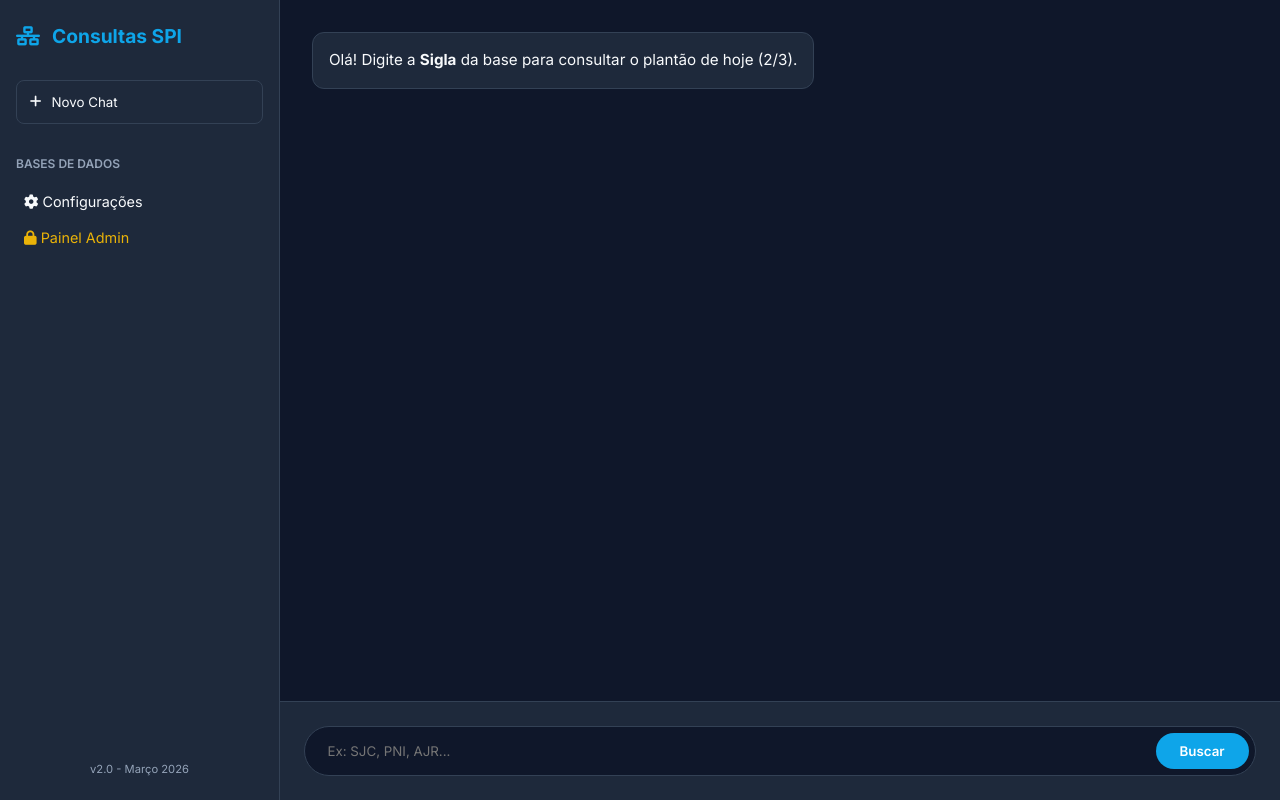
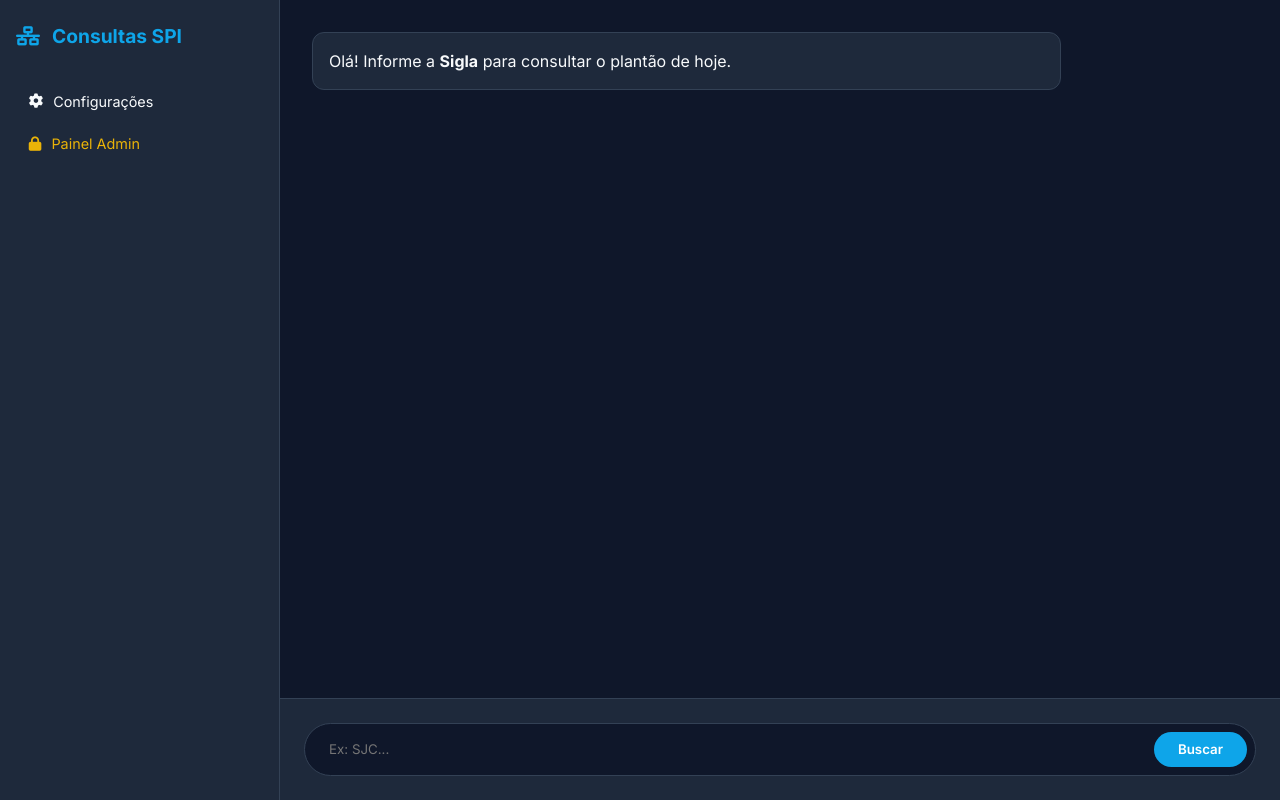
Before and after one commit to VictorOli23/Consultas-SPI, a Flask app: page / in a window 1280 px wide. Run offline with Flask 3, Linux system fonts and the light colour scheme; some libraries are stand-ins or nearby versions.

Commit message:
Update index.html

```diff
--- a/templates/index.html
+++ b/templates/index.html
@@ -6,7 +6,6 @@
     <title>Consultas SPI - Dashboard</title>
     <link href="https://fonts.googleapis.com/css2?family=Inter:wght@400;500;600;700&display=swap" rel="stylesheet">
     <link rel="stylesheet" href="https://cdnjs.cloudflare.com/ajax/libs/font-awesome/6.4.0/css/all.min.css">
-
     <style>
         :root {
             --bg-app: #0f172a; --bg-panel: #1e293b; --bg-hover: #334155;
@@ -14,263 +13,158 @@
             --text-muted: #94a3b8; --border: #334155; --warning: #eab308;
             --success: #22c55e; --danger: #ef4444;
         }
+        * { margin: 0; padding: 0; box-sizing: border-box; font-family: 'Inter', sans-serif; }
+        body { background-color: var(--bg-app); color: var(--text-main); height: 100vh; display: flex; overflow: hidden; }
 
-        body.light-mode {
-            --bg-app: #f1f5f9; --bg-panel: #ffffff; --bg-hover: #e2e8f0;
-            --primary: #0284c7; --primary-hover: #0369a1; --text-main: #0f172a;
-            --text-muted: #64748b; --border: #cbd5e1;
-        }
-
-        * { margin: 0; padding: 0; box-sizing: border-box; font-family: 'Inter', sans-serif; }
-
-        body {
-            background-color: var(--bg-app); color: var(--text-main); height: 100vh;
-            display: flex; overflow: hidden; transition: background-color 0.3s, color 0.3s;
-        }
-
-        /* ----- SIDEBAR ESQUERDA ----- */
-        .sidebar-left {
-            width: 280px; background-color: var(--bg-panel); border-right: 1px solid var(--border);
-            display: flex; flex-direction: column; padding: 1.5rem 1rem;
-        }
-
-        .brand {
-            display: flex; align-items: center; gap: 12px; font-size: 1.2rem;
-            font-weight: 700; color: var(--primary); margin-bottom: 2rem;
-        }
-
-        .btn-new-chat {
-            background-color: transparent; color: var(--text-main); border: 1px solid var(--border);
-            padding: 0.8rem; border-radius: 8px; cursor: pointer; display: flex;
-            align-items: center; gap: 10px; margin-bottom: 2rem; transition: 0.2s;
-        }
-        .btn-new-chat:hover { background-color: var(--bg-hover); }
-
-        .menu-section { margin-bottom: 1.5rem; }
-        .menu-title { font-size: 0.75rem; text-transform: uppercase; color: var(--text-muted); margin-bottom: 0.8rem; font-weight: 600; }
-
-        .menu-item {
-            padding: 0.6rem 0.5rem; border-radius: 6px; cursor: pointer; display: flex;
-            align-items: center; justify-content: space-between; font-size: 0.9rem; transition: 0.2s;
-        }
+        /* Sidebar */
+        .sidebar-left { width: 280px; background-color: var(--bg-panel); border-right: 1px solid var(--border); display: flex; flex-direction: column; padding: 1.5rem 1rem; }
+        .brand { display: flex; align-items: center; gap: 12px; font-size: 1.2rem; font-weight: 700; color: var(--primary); margin-bottom: 2rem; }
+        .menu-item { padding: 0.8rem; border-radius: 6px; cursor: pointer; display: flex; align-items: center; gap: 10px; transition: 0.2s; font-size: 0.9rem; }
         .menu-item:hover { background-color: var(--bg-hover); }
 
-        /* ----- ÁREA CENTRAL (CHAT) ----- */
-        .main-chat { flex: 1; display: flex; flex-direction: column; background-color: var(--bg-app); }
-        .chat-area { flex: 1; padding: 2rem; overflow-y: auto; display: flex; flex-direction: column; gap: 1.5rem; }
+        /* Main Chat */
+        .main-chat { flex: 1; display: flex; flex-direction: column; }
+        .chat-area { flex: 1; padding: 2rem; overflow-y: auto; display: flex; flex-direction: column; gap: 1rem; }
+        .message { max-width: 80%; padding: 1rem; border-radius: 12px; background: var(--bg-panel); border: 1px solid var(--border); line-height: 1.5; }
+        .user-msg { align-self: flex-end; background: var(--primary); border: none; }
 
-        .message-wrapper { display: flex; width: 100%; flex-direction: column; }
-        .system { align-items: flex-start; }
-        .user { align-items: flex-end; }
-        .message { max-width: 80%; padding: 1rem; border-radius: 12px; line-height: 1.5; font-size: 0.95rem; }
-        .system .message { background-color: var(--bg-panel); border: 1px solid var(--border); }
-        .user .message { background-color: var(--primary); color: white; }
+        .input-area { padding: 1.5rem; background: var(--bg-panel); border-top: 1px solid var(--border); }
+        .input-wrapper { display: flex; background: var(--bg-app); border-radius: 30px; padding: 0.5rem; border: 1px solid var(--border); }
+        .input-wrapper input { flex: 1; background: transparent; border: none; color: white; padding: 0 1rem; outline: none; }
+        .btn-buscar { background: var(--primary); color: white; border: none; padding: 0.6rem 1.5rem; border-radius: 25px; cursor: pointer; font-weight: 600; }
 
-        .input-area { padding: 1.5rem; background-color: var(--bg-panel); border-top: 1px solid var(--border); }
-        .input-wrapper { display: flex; background-color: var(--bg-app); border: 1px solid var(--border); border-radius: 30px; padding: 0.4rem; }
-        .input-wrapper input { flex: 1; background: transparent; border: none; color: white; padding: 0 1rem; outline: none; }
+        /* Modais */
+        .modal-overlay { position: fixed; top: 0; left: 0; width: 100%; height: 100%; background: rgba(0,0,0,0.8); display: flex; justify-content: center; align-items: center; visibility: hidden; opacity: 0; transition: 0.3s; z-index: 1000; }
+        .modal-overlay.active { visibility: visible; opacity: 1; }
+        .modal-content { background: var(--bg-panel); width: 500px; padding: 2rem; border-radius: 12px; border: 1px solid var(--border); position: relative; }
+        .btn-action { width: 100%; padding: 12px; border-radius: 8px; border: none; color: white; font-weight: 700; cursor: pointer; margin-top: 10px; transition: 0.3s; }
 
-        .btn-buscar { background-color: var(--primary); color: white; border: none; padding: 0.6rem 1.5rem; border-radius: 25px; cursor: pointer; font-weight: 600; }
-
-        /* ----- MODAIS ----- */
-        .modal-overlay {
-            position: fixed; top: 0; left: 0; width: 100%; height: 100%;
-            background: rgba(0,0,0,0.7); display: flex; justify-content: center;
-            align-items: center; z-index: 1000; visibility: hidden; opacity: 0; transition: 0.3s;
-        }
-        .modal-overlay.active { visibility: visible; opacity: 1; }
-        .modal-content { background-color: var(--bg-panel); width: 450px; border-radius: 12px; padding: 2rem; position: relative; border: 1px solid var(--border); }
-        .close-modal { position: absolute; top: 15px; right: 15px; background: none; border: none; color: var(--text-muted); cursor: pointer; font-size: 1.2rem; }
-
-        .config-group { margin-bottom: 1.2rem; }
-        .config-group label { display: block; margin-bottom: 5px; font-size: 0.85rem; color: var(--text-muted); }
-        .config-group input, .config-group textarea { width: 100%; padding: 10px; border-radius: 6px; background: var(--bg-app); border: 1px solid var(--border); color: white; outline: none; }
-
-        .btn-action { width: 100%; padding: 12px; border-radius: 8px; border: none; font-weight: 700; cursor: pointer; background-color: var(--primary); color: white; margin-top: 10px; }
+        .upload-box { background: var(--bg-app); padding: 1.2rem; border-radius: 8px; margin-bottom: 1rem; border: 1px dashed var(--border); }
     </style>
 </head>
 <body>
 
     <aside class="sidebar-left">
-        <div class="brand"><i class="fa-solid fa-network-wired"></i> <span>Consultas SPI</span></div>
-        <button class="btn-new-chat" onclick="limparChat()"><i class="fa-solid fa-plus"></i> Novo Chat</button>
-
-        <div class="menu-section">
-            <div class="menu-title">Bases de Dados</div>
-            <div class="menu-item" onclick="abrirConfig()"><span><i class="fa-solid fa-gear"></i> Configurações</span></div>
-            <div class="menu-item" onclick="abrirTelaLogin()" style="color: var(--warning);"><span><i class="fa-solid fa-lock"></i> Painel Admin</span></div>
-        </div>
-
-        <div style="margin-top: auto; font-size: 0.7rem; color: var(--text-muted); text-align: center;">
-            v2.0 - Março 2026
-        </div>
+        <div class="brand"><i class="fa-solid fa-network-wired"></i> Consultas SPI</div>
+        <div class="menu-item" onclick="abrirConfig()"><i class="fa-solid fa-gear"></i> Configurações</div>
+        <div class="menu-item" onclick="abrirLogin()" style="color: var(--warning)"><i class="fa-solid fa-lock"></i> Painel Admin</div>
     </aside>
 
     <main class="main-chat">
         <div class="chat-area" id="chatArea">
-            <div class="message-wrapper system">
-                <div class="message">Olá! Digite a <b>Sigla</b> da base para consultar o plantão de hoje (2/3).</div>
-            </div>
+            <div class="message">Olá! Informe a <b>Sigla</b> para consultar o plantão de hoje.</div>
         </div>
-
         <footer class="input-area">
             <div class="input-wrapper">
-                <input type="text" id="siglaInput" placeholder="Ex: SJC, PNI, AJR..." autocomplete="off">
+                <input type="text" id="siglaInput" placeholder="Ex: SJC...">
                 <button class="btn-buscar" onclick="realizarBusca()">Buscar</button>
             </div>
         </footer>
     </main>
 
-    <div class="modal-overlay" id="loginModal">
+    <div class="modal-overlay" id="modalLogin">
         <div class="modal-content" style="width: 320px;">
-            <button class="close-modal" onclick="fecharLogin()">&times;</button>
-            <h3 style="text-align: center; margin-bottom: 1.5rem;">Acesso Restrito</h3>
-            <div class="config-group">
-                <label>Usuário (Matrícula)</label>
-                <input type="text" id="usuarioAdmin" placeholder="81032045">
-            </div>
-            <div class="config-group">
-                <label>Senha</label>
-                <input type="password" id="senhaAdmin">
-            </div>
-            <button class="btn-action" id="btnLogin" onclick="fazerLoginAdmin()">Entrar</button>
+            <h3 style="text-align: center; margin-bottom: 1rem;">Admin Login</h3>
+            <input type="text" id="userAdmin" placeholder="Usuário" style="width:100%; padding:10px; margin-bottom:10px; background:#0f172a; border:1px solid #334155; color:white;">
+            <input type="password" id="passAdmin" placeholder="Senha" style="width:100%; padding:10px; margin-bottom:10px; background:#0f172a; border:1px solid #334155; color:white;">
+            <button class="btn-action" onclick="fazerLogin()">Entrar</button>
+            <button onclick="fecharModais()" style="background:none; color:gray; border:none; width:100%; margin-top:10px; cursor:pointer;">Cancelar</button>
         </div>
     </div>
 
-    <div class="modal-overlay" id="adminModal">
-        <div class="modal-content" style="width: 600px; max-height: 80vh; overflow-y: auto;">
-            <button class="close-modal" onclick="fecharAdmin()">&times;</button>
-            <h3 style="color: var(--warning); margin-bottom: 1.5rem;">Painel de Controle</h3>
+    <div class="modal-overlay" id="modalAdmin">
+        <div class="modal-content">
+            <h3 style="color:var(--warning); margin-bottom: 1.5rem;">Sincronização de Dados</h3>
 
-            <div class="config-group" style="background: var(--bg-app); padding: 15px; border-radius: 8px;">
-                <h4 style="margin-bottom: 10px; font-size: 0.9rem;">Upload de Escala (.xlsx)</h4>
-                <input type="file" id="fileEscala" style="border: none; background: none;">
-                <button class="btn-action" style="background: var(--success);" onclick="uploadEscala()">Sincronizar Escala</button>
+            <div class="upload-box">
+                <label style="font-size:0.8rem; color:var(--text-muted);">Planilha de SITES</label>
+                <input type="file" id="fileSites" style="margin: 10px 0; display:block;">
+                <button class="btn-action" id="btnSites" onclick="uploadPlanilha('sites')" style="background:var(--primary);">Sincronizar Sites</button>
             </div>
 
-            <h4 style="margin: 1.5rem 0 10px; font-size: 0.9rem; color: var(--text-muted);">Sugestões Recebidas</h4>
-            <div id="listaSugestoes" style="display: flex; flex-direction: column; gap: 10px;">
-                </div>
-        </div>
-    </div>
+            <div class="upload-box">
+                <label style="font-size:0.8rem; color:var(--text-muted);">Planilha de ESCALA</label>
+                <input type="file" id="fileEscala" style="margin: 10px 0; display:block;">
+                <button class="btn-action" id="btnEscala" onclick="uploadPlanilha('escala')" style="background:var(--success);">Sincronizar Escala</button>
+            </div>
 
-    <div class="modal-overlay" id="configModal">
-        <div class="modal-content">
-            <button class="close-modal" onclick="fecharConfig()">&times;</button>
-            <h3>Configurações</h3>
-            <br>
-            <div class="config-group">
-                <label>Seu Nome</label>
-                <input type="text" id="nomeUser" value="Victor Henrique">
-            </div>
-            <hr style="border-color: var(--border); margin: 15px 0;">
-            <div class="config-group">
-                <label>Enviar Sugestão/Melhoria</label>
-                <textarea id="textoMsg" rows="3" placeholder="O que podemos melhorar?"></textarea>
-            </div>
-            <button class="btn-action" onclick="enviarSugestao()">Enviar Sugestão</button>
+            <h4 style="margin-top:1.5rem; font-size:0.9rem;">Sugestões Recebidas</h4>
+            <div id="listaSugestoes" style="max-height: 150px; overflow-y:auto; margin-top:10px;"></div>
+
+            <button class="btn-action" onclick="fecharModais()" style="background:var(--bg-hover); margin-top:20px;">Fechar Painel</button>
         </div>
     </div>
 
     <script>
-        // --- FUNÇÕES DE INTERFACE ---
-        function abrirConfig() { document.getElementById('configModal').classList.add('active'); }
-        function fecharConfig() { document.getElementById('configModal').classList.remove('active'); }
-        function abrirTelaLogin() { document.getElementById('loginModal').classList.add('active'); }
-        function fecharLogin() { document.getElementById('loginModal').classList.remove('active'); }
-        function fecharAdmin() { document.getElementById('adminModal').classList.remove('active'); }
-        function limparChat() { document.getElementById('chatArea').innerHTML = ''; }
+        function abrirLogin() { document.getElementById('modalLogin').classList.add('active'); }
+        function fecharModais() { document.querySelectorAll('.modal-overlay').forEach(m => m.classList.remove('active')); }
 
-        // --- BUSCA NO CHAT (CONECTADO AO MAIN.PY) ---
-        async function realizarBusca() {
-            const input = document.getElementById('siglaInput');
-            const msg = input.value.trim().toUpperCase();
-            if(!msg) return;
-
-            const chatArea = document.getElementById('chatArea');
-            chatArea.innerHTML += `<div class="message-wrapper user"><div class="message">${msg}</div></div>`;
-            input.value = '';
-
-            try {
-                const response = await fetch('/chat', {
-                    method: 'POST',
-                    headers: {'Content-Type': 'application/json'},
-                    body: JSON.stringify({ message: msg, data: "2/3" }) // Data de hoje fixa conforme solicitado
-                });
-                const data = await response.json();
-
-                let respHtml = data.response.cabecalho || data.response.erro;
-                if(data.response.tx) {
-                    data.response.tx.forEach(t => respHtml += `<br><br>${t}`);
-                }
-
-                chatArea.innerHTML += `<div class="message-wrapper system"><div class="message">${respHtml}</div></div>`;
-                chatArea.scrollTop = chatArea.scrollHeight;
-            } catch (e) {
-                alert("Erro ao conectar com o servidor.");
-            }
-        }
-
-        // --- LOGIN SEGURO (CONECTADO AO RENDER) ---
-        async function fazerLoginAdmin() {
-            const user = document.getElementById('usuarioAdmin').value;
-            const pass = document.getElementById('senhaAdmin').value;
-            const btn = document.getElementById('btnLogin');
-
-            btn.innerHTML = "Verificando...";
-
+        async function fazerLogin() {
+            const user = document.getElementById('userAdmin').value;
+            const pass = document.getElementById('passAdmin').value;
             const resp = await fetch('/login', {
                 method: 'POST',
                 headers: {'Content-Type': 'application/json'},
                 body: JSON.stringify({ usuario: user, senha: pass })
             });
-
             if(resp.ok) {
-                fecharLogin();
-                document.getElementById('adminModal').classList.add('active');
+                fecharModais();
+                document.getElementById('modalAdmin').classList.add('active');
                 carregarSugestoes();
-            } else {
-                alert("Usuário ou Senha incorretos!");
-                btn.innerHTML = "Entrar";
-            }
+            } else { alert("Incorreto!"); }
         }
 
-        // --- SUGESTÕES NO BANCO NEON ---
-        async function enviarSugestao() {
-            const nome = document.getElementById('nomeUser').value;
-            const texto = document.getElementById('textoMsg').value;
+        async function uploadPlanilha(tipo) {
+            const btn = tipo === 'sites' ? document.getElementById('btnSites') : document.getElementById('btnEscala');
+            const fileInput = tipo === 'sites' ? document.getElementById('fileSites') : document.getElementById('fileEscala');
+            const rota = tipo === 'sites' ? '/upload_sites' : '/upload_escala';
 
-            await fetch('/sugestoes', {
+            if(!fileInput.files[0]) return alert("Selecione o arquivo!");
+
+            const formData = new FormData();
+            formData.append('planilha', fileInput.files[0]);
+
+            // Animação Girando
+            const labelOriginal = btn.innerText;
+            btn.innerHTML = '<i class="fa-solid fa-spinner fa-spin"></i> Sincronizando...';
+            btn.disabled = true;
+
+            try {
+                const resp = await fetch(rota, { method: 'POST', body: formData });
+                if(resp.ok) {
+                    btn.innerHTML = '<i class="fa-solid fa-check"></i> OK, Sincronizado!';
+                    btn.style.background = "var(--success)";
+                    setTimeout(() => {
+                        btn.innerHTML = labelOriginal;
+                        btn.disabled = false;
+                        btn.style.background = tipo === 'sites' ? "var(--primary)" : "var(--success)";
+                    }, 3000);
+                }
+            } catch (e) { alert("Erro!"); btn.innerHTML = labelOriginal; btn.disabled = false; }
+        }
+
+        async function realizarBusca() {
+            const input = document.getElementById('siglaInput');
+            const chat = document.getElementById('chatArea');
+            if(!input.value) return;
+
+            chat.innerHTML += `<div class="message user-msg">${input.value}</div>`;
+            const resp = await fetch('/chat', {
                 method: 'POST',
                 headers: {'Content-Type': 'application/json'},
-                body: JSON.stringify({ usuario: nome, texto: texto })
+                body: JSON.stringify({ message: input.value, data: "2/3" })
             });
-
-            alert("Sugestão enviada com sucesso!");
-            document.getElementById('textoMsg').value = '';
-            fecharConfig();
+            const data = await response.json();
+            chat.innerHTML += `<div class="message">${data.response.cabecalho || "Erro"}</div>`;
+            input.value = '';
+            chat.scrollTop = chat.scrollHeight;
         }
 
         async function carregarSugestoes() {
             const resp = await fetch('/admin/listar-sugestoes');
             const lista = await resp.json();
-            const container = document.getElementById('listaSugestoes');
-            container.innerHTML = '';
-
-            lista.forEach(s => {
-                container.innerHTML += `
-                    <div style="background: var(--bg-app); padding: 10px; border-radius: 6px; border-left: 3px solid var(--primary);">
-                        <small style="color: var(--primary);">${s.usuario} - ${s.data}</small>
-                        <p style="font-size: 0.85rem; margin-top: 5px;">${s.texto}</p>
-                    </div>
-                `;
-            });
+            document.getElementById('listaSugestoes').innerHTML = lista.map(s => `<div style="font-size:0.8rem; border-bottom:1px solid #334155; padding:5px;"><b>${s.usuario}:</b> ${s.texto}</div>`).join('');
         }
-
-        // Enter no input
-        document.getElementById('siglaInput').addEventListener('keypress', (e) => {
-            if(e.key === 'Enter') realizarBusca();
-        });
     </script>
 </body>
 </html>
```
